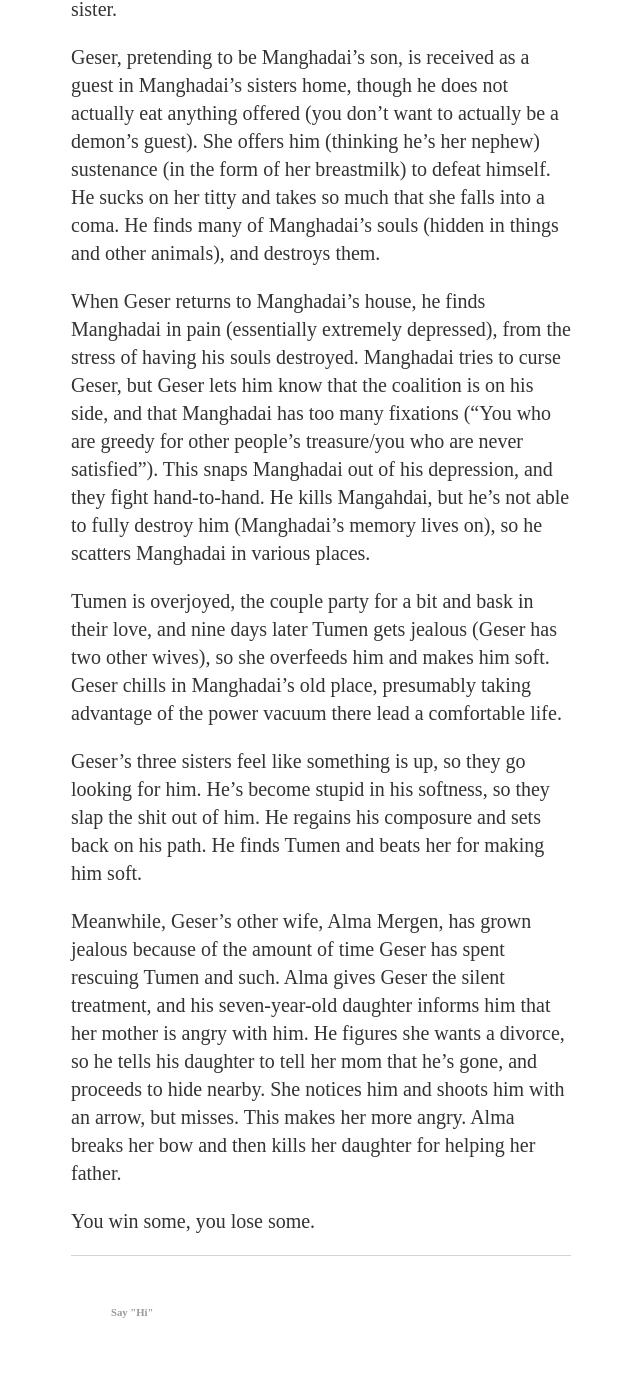
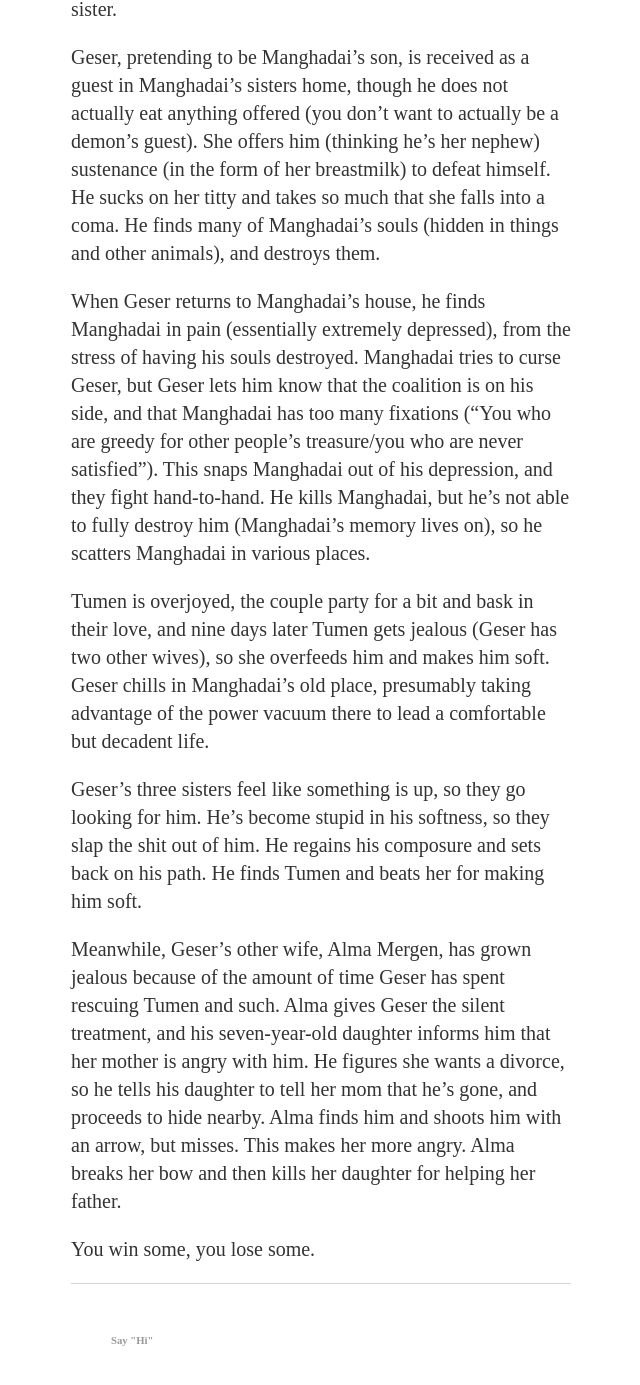
Before and after one commit to ray-dorai/ray-dorai.github.io, a Jekyll site: the page built from _posts/2020-07-02-notes-the-battle-with-abarga-sensen-manghadai.md, in a window 1280 px wide and 1400 px high, scrolled down 3459 px. Shown: the top 1385 px of the window, without its empty margins (319-959 px from the left). Built offline with Jekyll 4.4.1, drawn with Linux system fonts in a browser that asks for light colours.

Commit message:
Update 2020-07-02-notes-the-battle-with-abarga-sensen-manghadai.md

```diff
--- a/_posts/2020-07-02-notes-the-battle-with-abarga-sensen-manghadai.md
+++ b/_posts/2020-07-02-notes-the-battle-with-abarga-sensen-manghadai.md
@@ -36,16 +36,16 @@
 
 Manghadhai rushes to his new wife (none other than Tumen Jargalan, Geser's first wife) for help. She recognizes the arrow and tells Manghadhai to ignore it (you can take an arrow in the eye, can't you, big guy?), feigning incompetence. She then suggests she needs a hammer to get it out, and citing his pain, asks him to let her tie him up so that he doesn't lash out at her when she gets the arrow out. After he's tied up, she hammers the arrow in such a way that further incapacitates him.
 
-Geser gets to Manghadai's house, and looks for two parts of Manghadai's soul (we can think of these as parts of himself- they typically have a three-part soul, this demon has many souls- or many parts). He asks Tumen to hurt Manghadai's son, and to use his cries of pain tell Manghadai that his son wants his father's souls intact, so that Manghadai is better able to fight Geser. Manghadai thinks Geser would only come with his army, and does not suspect that Geser is in fact hidden in his house alone. Manghadai gives  his son incorrect information about where his souls are, so Tumen continues to hurt Manghadai's son to get the correct information in an extended psychological torture scene. After his son has cried all day, Manghadai caves and tells him that his two souls are with his sister, the boy's aunt. Geser kills the son stealthily and makes it seem like the son ran away to Manghadai's sister.
+Geser gets to Manghadai's house, and looks for two parts of Manghadai's soul (we can think of these as parts of himself- they typically have a three-part soul, this demon has many souls- or many parts). He asks Tumen to hurt Manghadai's son, and to use his cries of pain tell Manghadai that his son wants his father's souls intact, so that Manghadai is better able to fight Geser. Manghadai thinks Geser would only come with his army, and does not suspect that Geser is in fact hidden in his house alone. Manghadai gives his son incorrect information about where his souls are, so Tumen continues to hurt Manghadai's son to get the correct information in an extended psychological torture scene. After his son has cried all day, Manghadai caves and tells him that his two souls are with his sister, the boy's aunt. Geser kills the son stealthily and makes it seem like the son ran away to Manghadai's sister.
 
 Geser, pretending to be Manghadai's son, is received as a guest in Manghadai's sisters home, though he does not actually eat anything offered (you don't want to actually be a demon's guest). She offers him (thinking he's her nephew) sustenance (in the form of her breastmilk) to defeat himself. He sucks on her titty and takes so much that she falls into a coma. He finds many of Manghadai's souls (hidden in things and other animals), and destroys them.
 
-When Geser returns to Manghadai's house, he finds Manghadai in pain (essentially extremely depressed), from the stress of having his souls destroyed. Manghadai tries to curse Geser, but Geser lets him know that the coalition is on his side, and that Manghadai has too many fixations ("You who are greedy for other people's treasure/you who are never satisfied"). This snaps Manghadai out of his depression, and they fight hand-to-hand. He kills Mangahdai, but he's not able to fully destroy him (Manghadai's memory lives on), so he scatters Manghadai in various places.
+When Geser returns to Manghadai's house, he finds Manghadai in pain (essentially extremely depressed), from the stress of having his souls destroyed. Manghadai tries to curse Geser, but Geser lets him know that the coalition is on his side, and that Manghadai has too many fixations ("You who are greedy for other people's treasure/you who are never satisfied"). This snaps Manghadai out of his depression, and they fight hand-to-hand. He kills Manghadai, but he's not able to fully destroy him (Manghadai's memory lives on), so he scatters Manghadai in various places.
 
-Tumen is overjoyed, the couple party for a bit and bask in their love, and nine days later Tumen gets jealous (Geser has two other wives), so she overfeeds him and makes him soft. Geser chills in Manghadai's old place, presumably taking advantage of the power vacuum there lead a comfortable life.
+Tumen is overjoyed, the couple party for a bit and bask in their love, and nine days later Tumen gets jealous (Geser has two other wives), so she overfeeds him and makes him soft. Geser chills in Manghadai's old place, presumably taking advantage of the power vacuum there to lead a comfortable but decadent life.
 
 Geser's three sisters feel like something is up, so they go looking for him. He's become stupid in his softness, so they slap the shit out of him. He regains his composure and sets back on his path. He finds Tumen and beats her for making him soft.
 
-Meanwhile, Geser's other wife, Alma Mergen, has grown jealous because of the amount of time Geser has spent rescuing Tumen and such. Alma gives Geser the silent treatment, and his seven-year-old daughter informs him that her mother is angry with him. He figures she wants a divorce, so he tells his daughter to tell her mom that he's gone, and proceeds to hide nearby. She notices him and shoots him with an arrow, but misses. This makes her more angry. Alma breaks her bow and then kills her daughter for helping her father.
+Meanwhile, Geser's other wife, Alma Mergen, has grown jealous because of the amount of time Geser has spent rescuing Tumen and such. Alma gives Geser the silent treatment, and his seven-year-old daughter informs him that her mother is angry with him. He figures she wants a divorce, so he tells his daughter to tell her mom that he's gone, and proceeds to hide nearby. Alma finds him and shoots him with an arrow, but misses. This makes her more angry. Alma breaks her bow and then kills her daughter for helping her father.
 
 You win some, you lose some.
```
